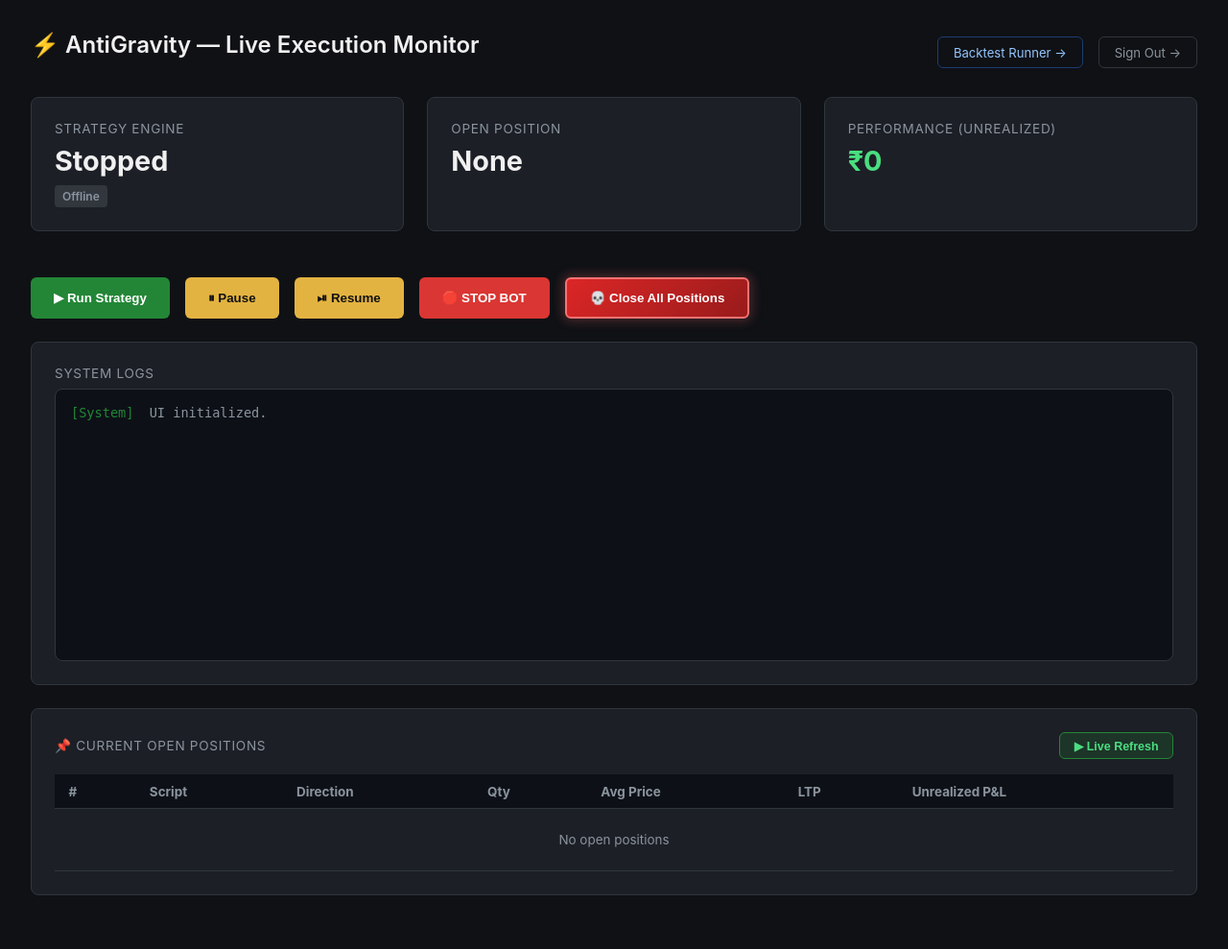
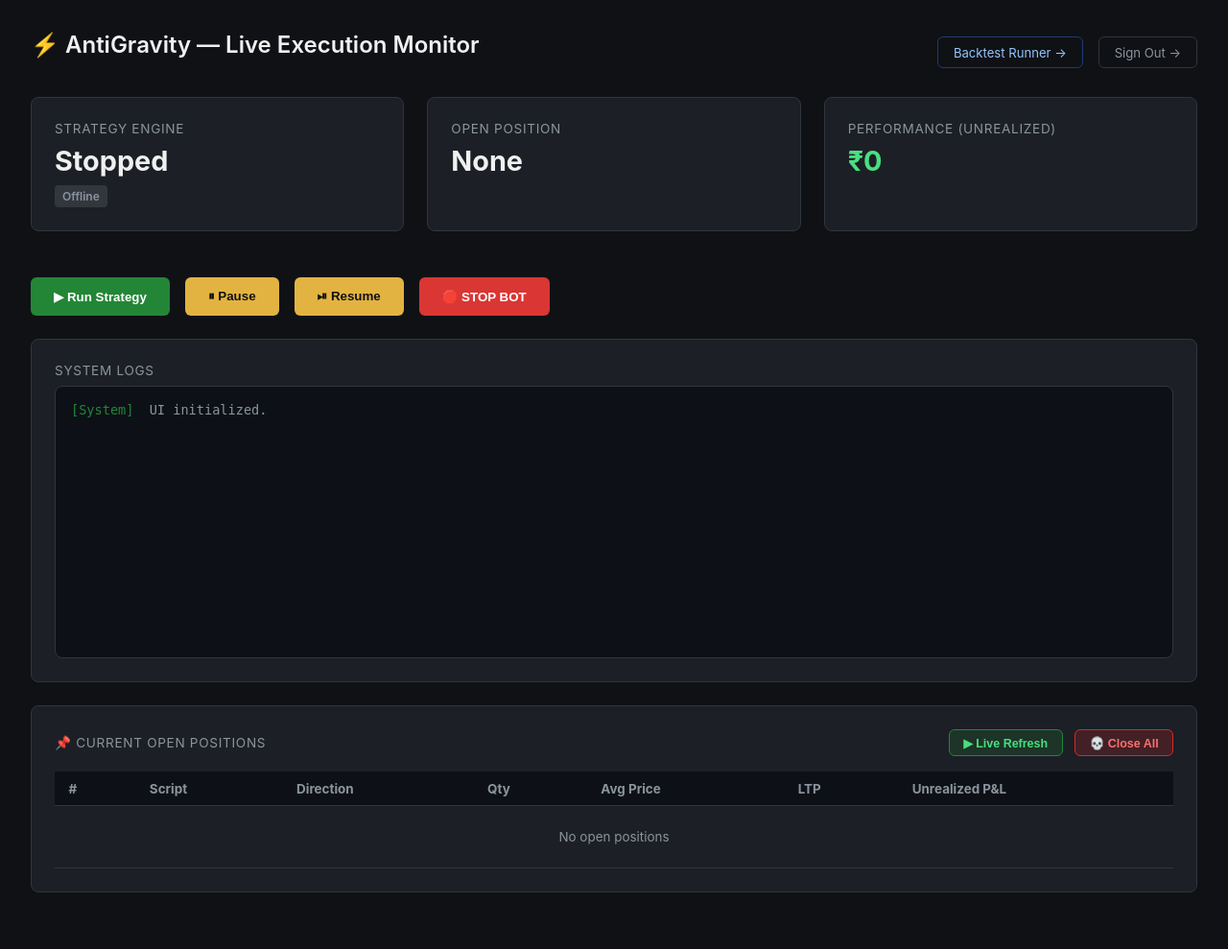
Before and after one commit to anoopverma/AntiGravity, a Flask app: page / in a window 1280 px wide. Shown: the whole page at 96% size. After the commit the page ends 930 px from the top, so only its background shows below. Run offline with Flask 3, Linux system fonts and the light colour scheme; the visitor is signed in with stand-in values (Sample User, id 1).

Commit message:
move close all positions button into positions card header

```diff
--- a/templates/index.html
+++ b/templates/index.html
@@ -301,7 +301,6 @@
             <button class="btn-pause" onclick="handleAction('pause')">⏸ Pause</button>
             <button class="btn-pause" onclick="handleAction('resume')">⏯ Resume</button>
             <button class="btn-exit" onclick="handleAction('stop')">🛑 STOP BOT</button>
-            <button class="btn-close-all" onclick="confirmCloseAll()">💀 Close All Positions</button>
         </div>
 
         <div class="card">
@@ -321,6 +320,11 @@
                                background: rgba(35,134,54,0.2); border:1px solid #238636;
                                color:#4ade80; border-radius:6px; cursor:pointer; transition:all 0.2s;">
                         ▶ Live Refresh
+                    </button>
+                    <button onclick="confirmCloseAll()" style="padding:0.35rem 0.9rem; font-size:0.78rem; font-weight:600;
+                               background: rgba(220,38,38,0.2); border:1px solid #dc2626;
+                               color:#f87171; border-radius:6px; cursor:pointer; transition:all 0.2s;">
+                        💀 Close All
                     </button>
                 </div>
             </div>
```
